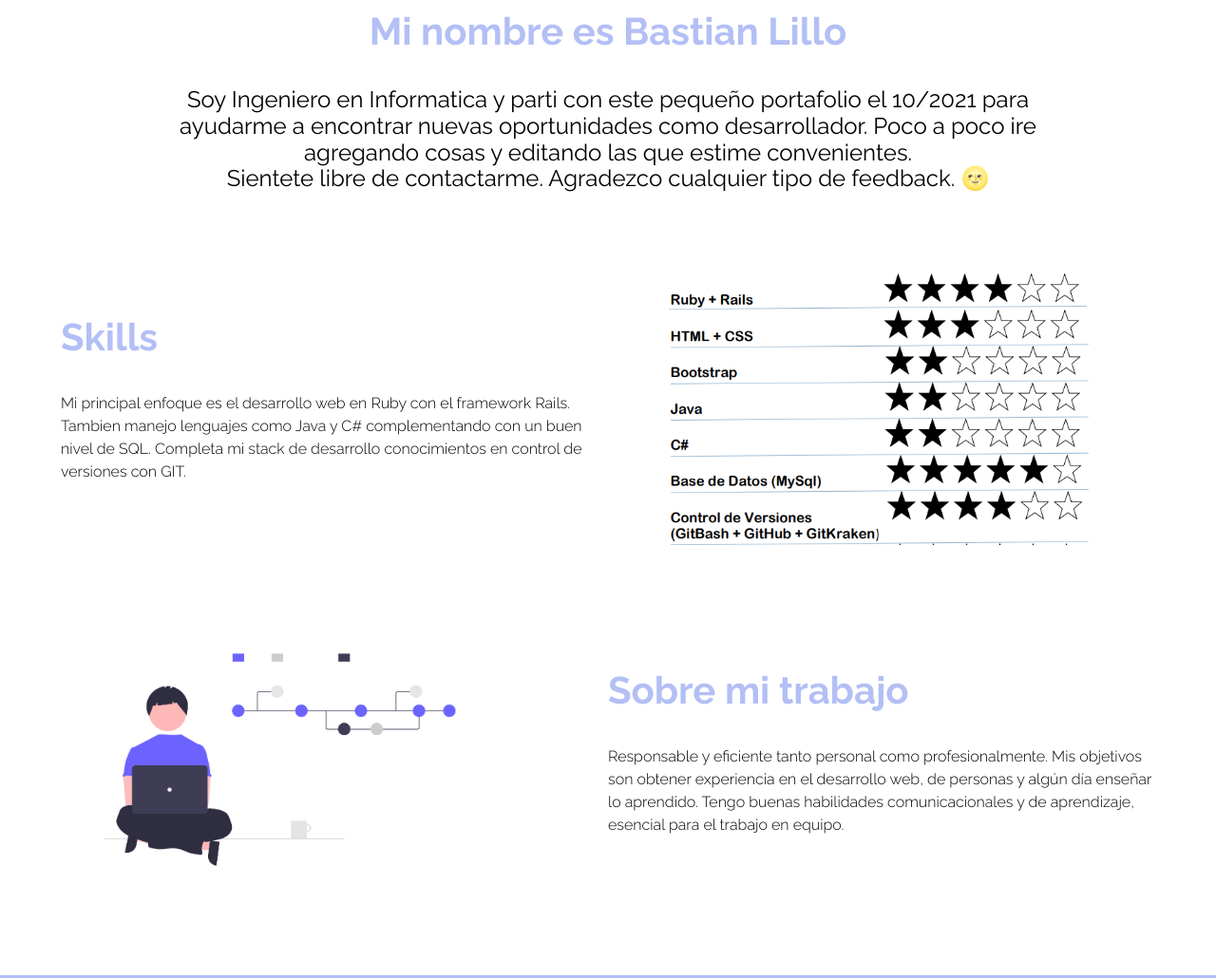
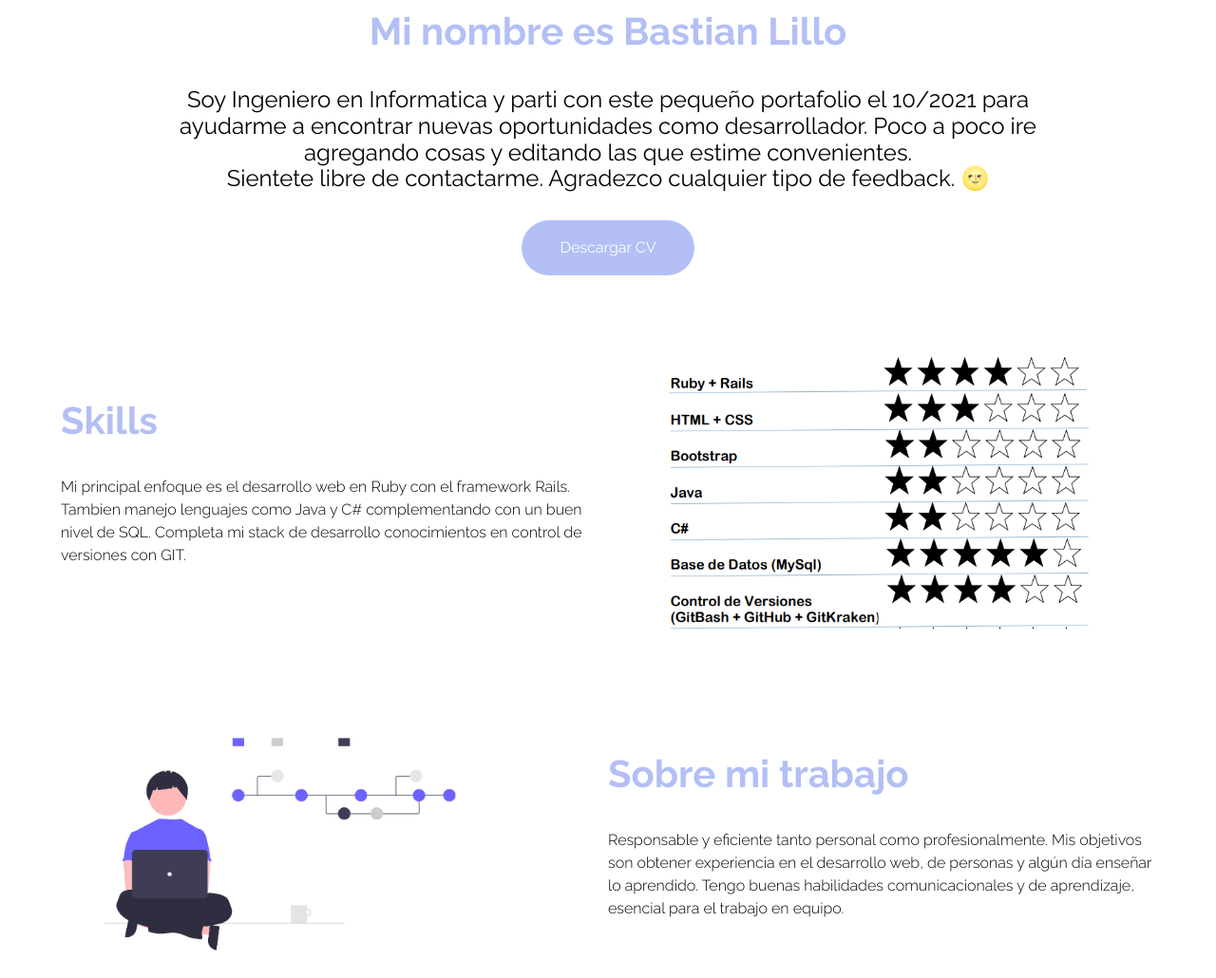
Before and after one commit to Trunkstion/Trunkstion.github.io, a PHP site: page / in a window 1280 px wide. Shown: the part 954-1984 px from the top of the page at 95% size. Run offline with PHP 8.4, Linux system fonts and the light colour scheme; some libraries are stand-ins or nearby versions.

Commit message:
Nuevo boton de descarga cv

```diff
--- a/css/style.css
+++ b/css/style.css
@@ -357,6 +357,7 @@ body{
     line-height: 60px;
 }
 
+
 /* RESPONSIVE DESIGN */
 
 @media screen and (max-width: 800px){
--- a/index.html
+++ b/index.html
@@ -41,6 +41,7 @@
             <p class="presentation_copy">Soy Ingeniero en Informatica y parti con este pequeño portafolio el 10/2021 para ayudarme a encontrar nuevas oportunidades como desarrollador. Poco a poco ire agregando cosas y editando las que estime convenientes.</p>
             <p class="presentation_copy">Sientete libre de contactarme. Agradezco cualquier tipo de feedback. &#127773;</p>
             <!-- <a href="#" class="presentation_cta">Contactame ahora</a> -->
+            <a href="assets/Bastian lillo.pdf" download class="presentation_cta" target="_blank">Descargar CV</a>
         </section>
 
         <section class="about container">
```
Also changed, not shown: 1 other file.
